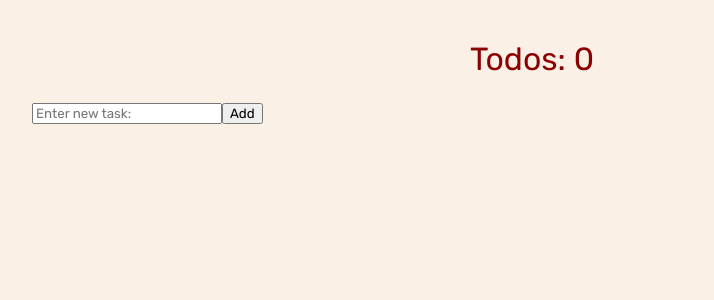
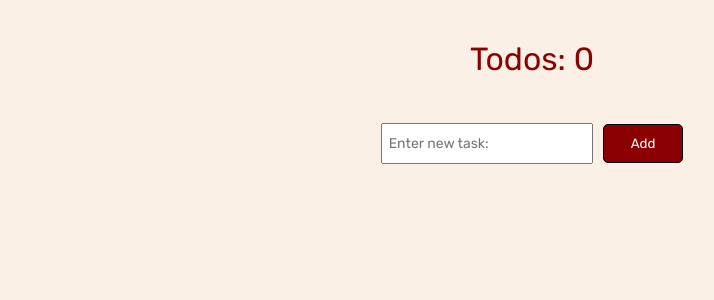
Before and after one commit to vitohatv/todo-list-react, a React (Create React App) app: page / in a window 1280 px wide. Shown: the top 300 px of the page, without its empty margins (108-822 px from the left). Built offline with nearby package versions, Linux system fonts and the light colour scheme.

Commit message:
Добавил Header.css стили

```diff
--- a/src/Components/Header/Header.css
+++ b/src/Components/Header/Header.css
@@ -0,0 +1,29 @@
+* {
+    padding: 0;
+    margin: 0;
+    box-sizing: border-box;
+}
+
+.header-content {
+    text-align: center;
+}
+.header-input-task {
+    padding: 10px 6px;
+    margin-top: 20px;
+    margin-bottom: 20px;
+    font-size: 14px;
+}
+.header-btn {
+    border: 1px solid black;
+    padding: 11px 27px;
+    margin-left: 10px;
+    background: darkred;
+    color: white;
+    border-radius: 5px;
+    cursor: pointer;
+    transition: 0.5s all ease-in;
+}
+.header-btn:hover {
+    transition: 0.5s all ease-out;
+    color: #e3d4d4;
+}
```
